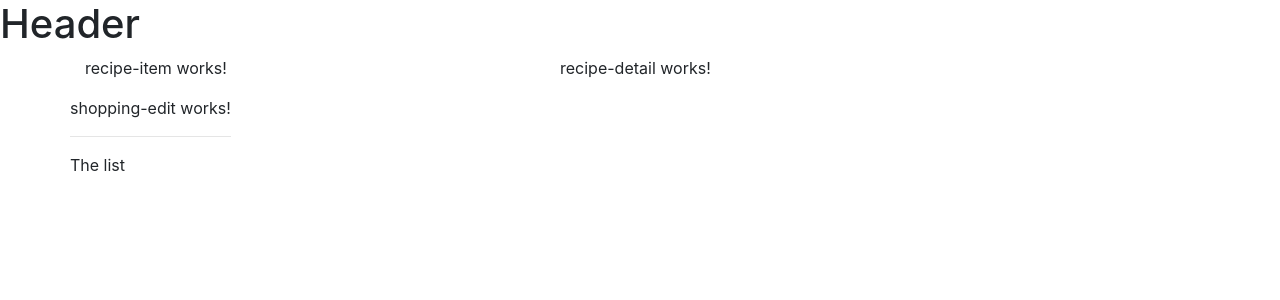
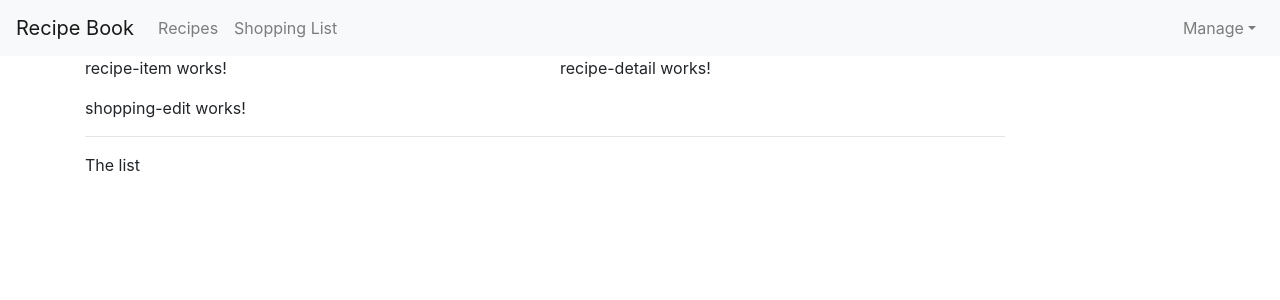
Before and after one commit to snelakanti/Shopping-list-Recipe-book, an Angular app in the folder my-app/: page / in a window 1280 px wide. Shown: the top 300 px of the page. Built offline with nearby package versions, Linux system fonts and the light colour scheme.

Commit message:
add nav bar

```diff
--- a/my-app/src/app/header/header.component.html
+++ b/my-app/src/app/header/header.component.html
@@ -1 +1,24 @@
-<h1>Header</h1>
+<nav class="navbar navbar-expand-lg navbar-light bg-light">
+    <div class="navbar-header">
+        <a href="#" class="navbar-brand">Recipe Book</a>
+    </div>
+    <div class="collapse navbar-collapse">
+        <ul class="nav navbar-nav">
+            <li class="nav-item">
+                <a class="nav-link" href="#">Recipes</a>
+            </li>
+            <li class="nav-item">
+                <a class="nav-link" href="#">Shopping List</a>
+            </li>
+        </ul>
+        <ul class="navbar-nav ml-auto">
+            <li class="nav-item dropdown">
+                <a class="nav-link dropdown-toggle" href="#" id="navbarDropdownMenuLink" data-toggle="dropdown" aria-haspopup="true" aria-expanded="false">Manage</a>
+                <div class="dropdown-menu" aria-labelledby="navbarDropdownMenuLink">
+                    <a class="dropdown-item" href="#">Save Data</a>
+                    <a class="dropdown-item" href="#">Fetch Data</a>
+                </div>
+            </li>
+        </ul>
+    </div>
+</nav>
--- a/my-app/src/app/shopping-list/shopping-list.component.html
+++ b/my-app/src/app/shopping-list/shopping-list.component.html
@@ -1,5 +1,5 @@
 <div class="row">
-<div class="col-xs-10">
+<div class="col-lg-10">
   <app-shopping-edit></app-shopping-edit>
     <hr>
     <p>The list</p>
```
